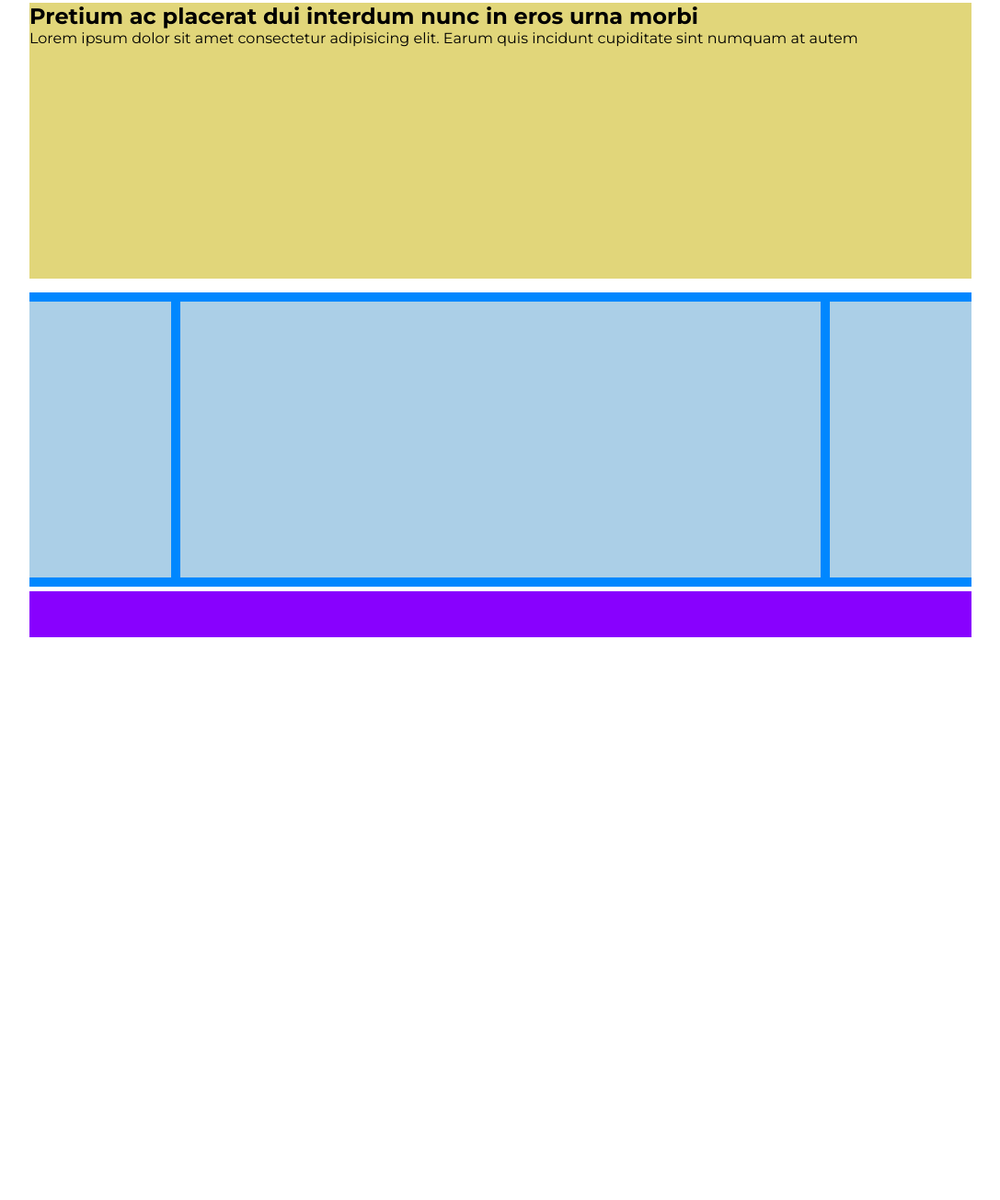
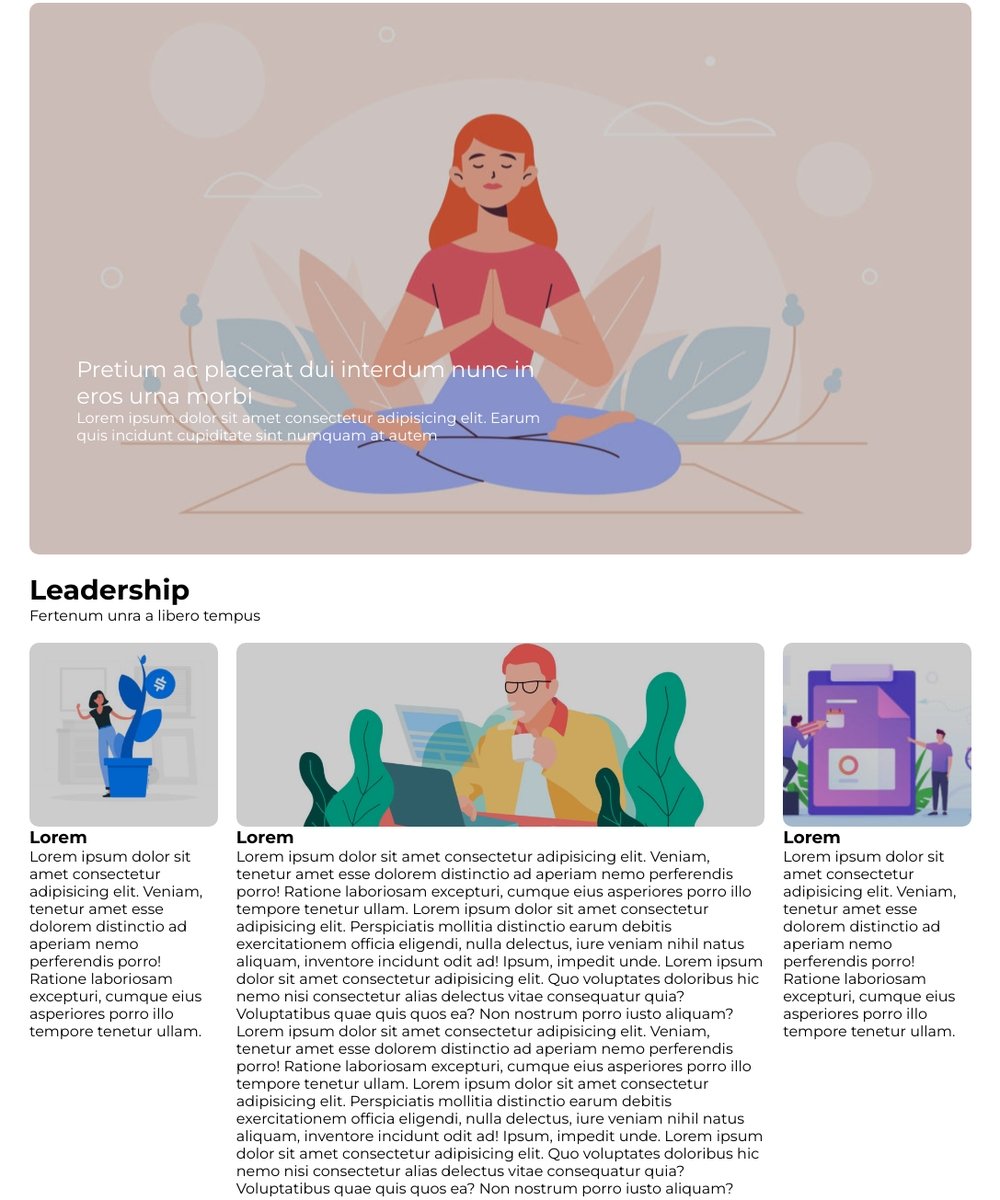
Before and after one commit to mauro-20/htmlcss-wp, a plain HTML site: page index.html in a window 1280 px wide. Shown: the part 193-1498 px from the top of the page at 92% size, without its empty margins (96-1183 px from the left). Before the commit the page ends 901 px from the top, so only its background shows below. Drawn offline with Linux system fonts and the light colour scheme.

Commit message:
add leadership section

```diff
--- a/css/style.css
+++ b/css/style.css
@@ -21,8 +21,6 @@ body{
   margin: 15px auto;
 }
 
-
-
 /* header */
 .logo img{
   width: 20%;
@@ -44,19 +42,49 @@ body{
 
 /* main */
 .hero{
-  height: 300px;
-  background-color: #e1d67a;
-  margin: 15px 0;
+  height: 600px;
+  margin: 20px 0;
+  background-image: url(../img/banner.jpg);
 }
 
-.leadership{
-  background-color: #0087ff;
+.hero-text{
+  width: 50%;
+  position: absolute;
+  bottom: 20%;
+  left: 5%;
+  color: #ffffff;
+  z-index: 1;
 }
 
-.leadeship-title{
-  height: 80px;
-  background-color: #abcfe7;
+.hero-text h1{
+  font-weight: 400;
+}
+
+.img{
+  border-radius: 10px;
+  background-repeat: no-repeat;
+  background-size: cover;
+  background-position: center;
+  position: relative;
+  overflow: hidden;
+}
+
+.overlay::after{
+  content: "";
+  position: absolute;
+  background-color: rgba(0, 0, 0, 0.2);
+  top: 0;
+  bottom: 0;
+  right: 0;
+  left: 0;
+}
+
+.leadership-title{
   margin-bottom: 10px;
+}
+
+.leadership-title h2{
+  font-size: 30px;
 }
 
 .row{
@@ -65,17 +93,32 @@ body{
 
 .row *{
   float: left;
-  height: 300px;
-  background-color: #abcfe7;
 }
 
 .col-left, .col-right{
-  width: 15%;
+  width: 20%;
 }
 
 .col-center{
-  width: calc(70% - 20px);
-  margin: 0 10px;
+  width: calc(60% - 40px);
+  margin: 0 20px;
+}
+
+.row .img{
+  height: 200px;
+  width: 100%;
+}
+
+.col-left .img{
+  background-image: url(../img/img-1.jpg);
+}
+
+.col-center .img{
+  background-image: url(../img/banner-2.jpg);
+}
+
+.col-right .img{
+  background-image: url(../img/img-2.jpg);
 }
 
 /* footer */
--- a/index.html
+++ b/index.html
@@ -34,11 +34,11 @@
       <!-- corpo pagina -->
       <main>
         <!-- section hero -->
-        <section class="hero overlay">
+        <section class="hero img overlay">
           <div class="hero-text">
-            <h2>
+            <h1>
               Pretium ac placerat dui interdum nunc in eros urna morbi
-            </h2>
+            </h1>
             <p>
               Lorem ipsum dolor sit amet consectetur adipisicing elit. Earum quis incidunt cupiditate sint numquam at autem
             </p>
@@ -48,13 +48,63 @@
         <!-- section leadership -->
         <section class="leadership">
           <!-- leadership title -->
-          <div class="leadership-title"></div>
+          <div class="leadership-title">
+            <h2>
+              Leadership
+            </h2>
+            <div>
+              Fertenum unra a libero tempus
+            </div>
+          </div>
           <!-- /leadership title -->
           <!-- row -->
           <div class="row clearfix">
-            <div class="col-left"></div>
-            <div class="col-center"></div>
-            <div class="col-right"></div>
+            <!-- col left -->
+            <div class="col-left">
+              <div class="img overlay"></div>
+              <div class="col-left-text">
+                <h3>
+                  Lorem
+                </h3>
+                <p>
+                  Lorem ipsum dolor sit amet consectetur adipisicing elit. Veniam, tenetur amet esse dolorem distinctio ad aperiam nemo perferendis porro! Ratione laboriosam excepturi, cumque eius asperiores porro illo tempore tenetur ullam.
+                </p>
+              </div>
+            </div>
+            <!-- /col left -->
+            <!-- col center -->
+            <div class="col-center">
+              <div class="img overlay"></div>
+              <div class="col-center-text">
+                <h3>
+                  Lorem
+                </h3>
+                <p>
+                  Lorem ipsum dolor sit amet consectetur adipisicing elit. Veniam, tenetur amet esse dolorem distinctio ad aperiam
+                  nemo perferendis porro! Ratione laboriosam excepturi, cumque eius asperiores porro illo tempore tenetur ullam. Lorem ipsum dolor sit amet consectetur adipisicing elit. Perspiciatis mollitia distinctio earum debitis exercitationem officia eligendi, nulla delectus, iure veniam nihil natus aliquam, inventore incidunt odit ad! Ipsum, impedit unde. Lorem ipsum dolor sit amet consectetur adipisicing elit. Quo voluptates doloribus hic nemo nisi consectetur alias delectus vitae consequatur quia? Voluptatibus quae quis quos ea? Non nostrum porro iusto aliquam? Lorem ipsum dolor sit amet consectetur adipisicing elit. Veniam, tenetur amet esse dolorem distinctio ad aperiam
+                  nemo perferendis porro! Ratione laboriosam excepturi, cumque eius asperiores porro illo tempore tenetur ullam. Lorem
+                  ipsum dolor sit amet consectetur adipisicing elit. Perspiciatis mollitia distinctio earum debitis exercitationem officia
+                  eligendi, nulla delectus, iure veniam nihil natus aliquam, inventore incidunt odit ad! Ipsum, impedit unde. Lorem ipsum
+                  dolor sit amet consectetur adipisicing elit. Quo voluptates doloribus hic nemo nisi consectetur alias delectus vitae
+                  consequatur quia? Voluptatibus quae quis quos ea? Non nostrum porro iusto aliquam?
+                </p>
+              </div>
+            </div>
+            <!-- /col center -->
+            <!-- col right -->
+            <div class="col-right">
+              <div class="img overlay"></div>
+              <div class="col-right-text">
+                <h3>
+                  Lorem
+                </h3>
+                <p>
+                  Lorem ipsum dolor sit amet consectetur adipisicing elit. Veniam, tenetur amet esse dolorem distinctio ad aperiam
+                  nemo perferendis porro! Ratione laboriosam excepturi, cumque eius asperiores porro illo tempore tenetur ullam.
+                </p>
+              </div>
+            </div>
+            <!-- /col right -->
           </div>
           <!-- /row -->
         </section>
```
